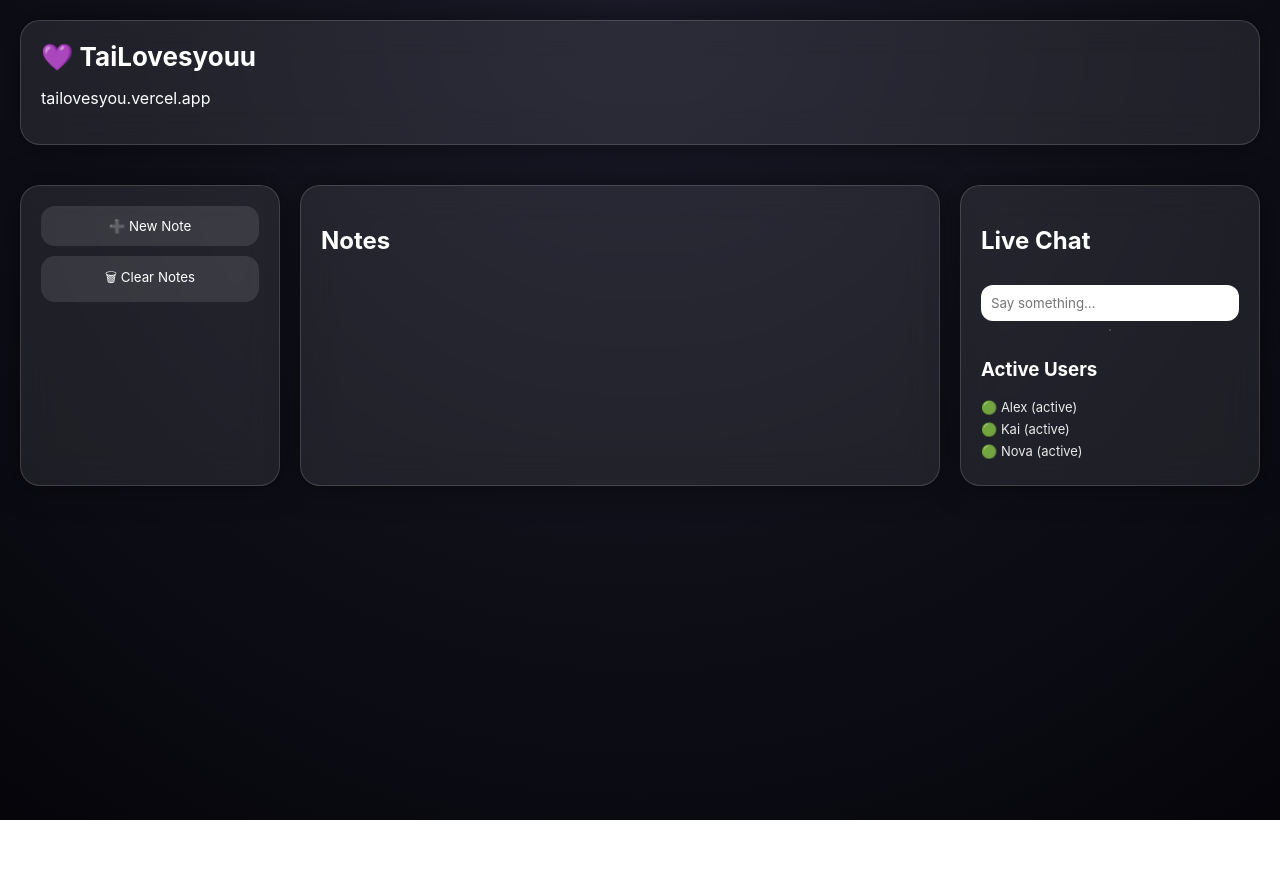
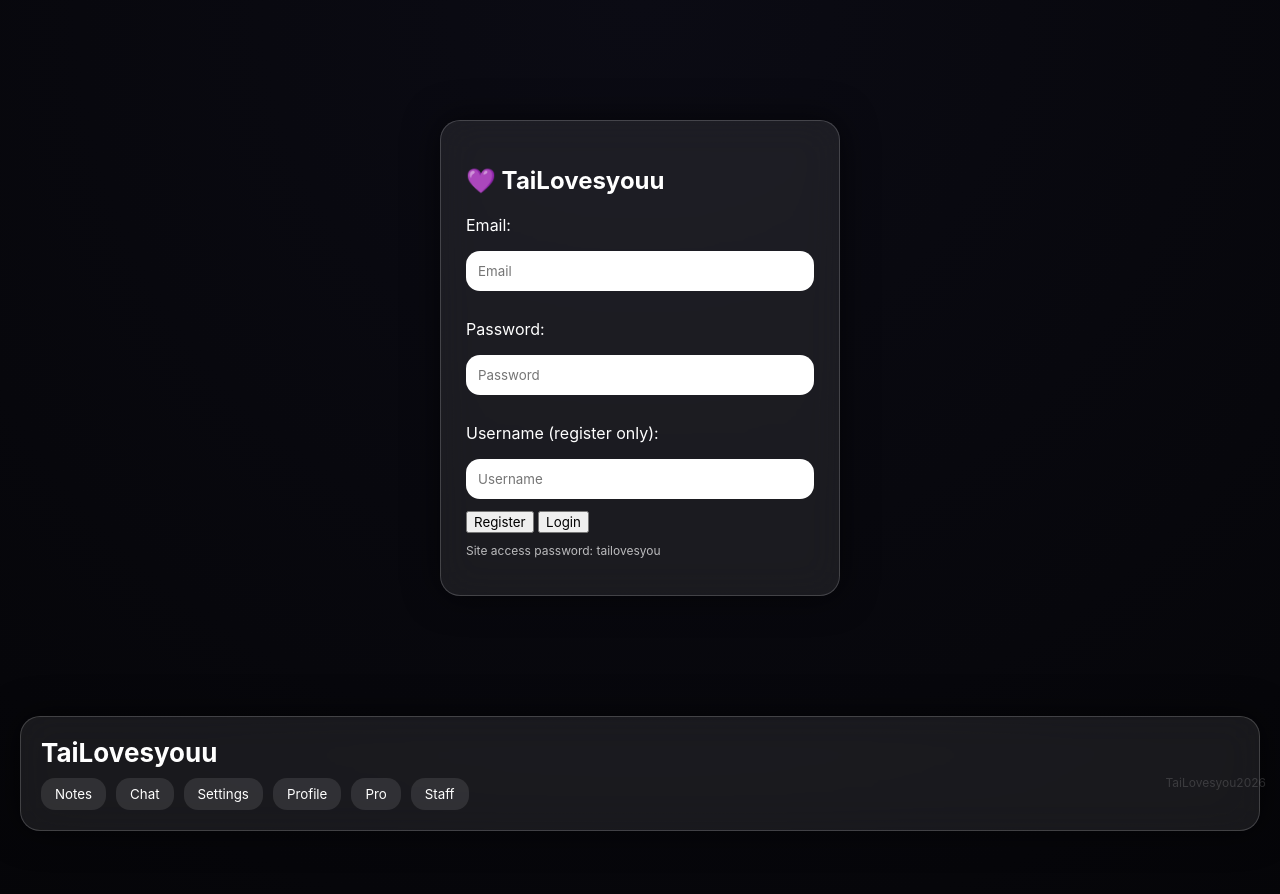
Before and after one commit to taithedev/TaiLovesYou, a plain HTML site: page index.html in a window 1280 px wide. Before the commit the page ends 820 px from the top, so only its background shows below. Drawn offline with nearby package versions, Linux system fonts and the light colour scheme.

Commit message:
Update index.html with new styles and layout
Refactor HTML and CSS for improved structure and styling.

```diff
--- a/index.html
+++ b/index.html
@@ -4,246 +4,269 @@
 <meta charset="UTF-8">
 <title>TaiLovesyouu</title>
 <meta name="viewport" content="width=device-width, initial-scale=1.0">
+<meta name="author" content="TaiLovesyou2026">
+
+<!-- SUPABASE -->
+<script src="https://unpkg.com/@supabase/supabase-js@2"></script>
 
 <style>
-/* ===== RESET ===== */
-* {
-  box-sizing: border-box;
-  font-family: "Inter", system-ui, sans-serif;
+:root {
+  --accent: #a855f7;
+  --bg1: #0b0b14;
+  --bg2: #050508;
+  --glass-bg: rgba(255,255,255,0.08);
+  --glass-border: rgba(255,255,255,0.18);
+  --blur: 18px;
+  --radius: 20px;
+  --anim: 0.25s;
 }
 
+* { box-sizing: border-box; font-family: Inter, sans-serif; }
 body {
-  margin: 0;
-  background: radial-gradient(circle at top, #1b1b2a, #05050a);
-  color: white;
-  min-height: 100vh;
-  overflow-x: hidden;
+  margin: 0; min-height: 100vh;
+  background: radial-gradient(circle at top, var(--bg1), var(--bg2));
+  color: white; overflow-x: hidden;
 }
-
-/* ===== LIQUID GLASS ===== */
+body::after {
+  content: "TaiLovesyou2026"; position: fixed;
+  bottom: 10px; right: 14px; opacity: 0.15; font-size: 12px;
+  pointer-events: none;
+}
 .glass {
-  background: rgba(255,255,255,0.08);
-  backdrop-filter: blur(18px);
-  -webkit-backdrop-filter: blur(18px);
-  border-radius: 20px;
-  border: 1px solid rgba(255,255,255,0.15);
-  box-shadow: 0 0 30px rgba(0,0,0,0.5);
+  background: var(--glass-bg);
+  backdrop-filter: blur(var(--blur));
+  -webkit-backdrop-filter: blur(var(--blur));
+  border: 1px solid var(--glass-border);
+  border-radius: var(--radius);
+  box-shadow: 0 0 35px rgba(0,0,0,.6);
 }
-
-/* ===== HEADER ===== */
-header {
-  padding: 20px;
-  margin: 20px;
+header { margin:20px; padding:20px; }
+header h1 { margin:0; font-size:26px; }
+nav { display:flex; gap:10px; margin-top:10px; }
+nav button {
+  padding:8px 14px; border-radius:14px; border:none;
+  background: rgba(255,255,255,0.1); color:white; cursor:pointer;
+  transition: var(--anim);
 }
-
-header h1 {
-  margin: 0;
-  font-size: 26px;
-}
-
-/* ===== LAYOUT ===== */
-main {
-  display: grid;
-  grid-template-columns: 260px 1fr 300px;
-  gap: 20px;
-  padding: 20px;
-}
-
-/* ===== SIDEBAR ===== */
-#sidebar {
-  padding: 20px;
-}
-
-#sidebar button {
-  width: 100%;
-  margin-bottom: 10px;
-  padding: 12px;
-  border-radius: 14px;
-  border: none;
-  cursor: pointer;
-  background: rgba(255,255,255,0.1);
-  color: white;
-  transition: 0.2s;
-}
-
-#sidebar button:hover {
-  background: rgba(255,255,255,0.2);
-}
-
-/* ===== NOTES ===== */
-#notes {
-  padding: 20px;
-}
-
-#notesGrid {
-  display: grid;
-  grid-template-columns: repeat(auto-fill, minmax(200px,1fr));
-  gap: 15px;
-}
-
-.note {
-  padding: 15px;
-  border-radius: 16px;
-  cursor: grab;
-}
-
-.note textarea {
-  width: 100%;
-  height: 120px;
-  background: transparent;
-  border: none;
-  color: white;
-  resize: none;
-  outline: none;
-  font-size: 14px;
-}
-
-/* ===== CHAT ===== */
-#chat {
-  padding: 20px;
-  display: flex;
-  flex-direction: column;
-}
-
-#chatMessages {
-  flex: 1;
-  overflow-y: auto;
-  margin-bottom: 10px;
-}
-
-.chatMsg {
-  margin-bottom: 6px;
-  font-size: 13px;
-}
-
-#chat input {
-  padding: 10px;
-  border-radius: 12px;
-  border: none;
-  outline: none;
-}
-
-/* ===== USERS ===== */
-.user {
-  font-size: 13px;
-  margin-bottom: 6px;
-  opacity: 0.9;
-}
+nav button:hover { background: var(--accent); }
+main { padding:20px; }
+.page { display:none; animation: fade var(--anim) ease; }
+.page.active { display:block; }
+@keyframes fade { from{opacity:0; transform:translateY(8px);} to{opacity:1; transform:none;} }
+#login { max-width:400px; margin:15vh auto; padding:25px; }
+#login input { width:100%; margin-bottom:12px; padding:12px; border-radius:14px; border:none; outline:none; }
+#notesGrid { display:grid; grid-template-columns:repeat(auto-fill,minmax(220px,1fr)); gap:15px; }
+.note { padding:14px; }
+.note textarea { width:100%; height:140px; background:transparent; border:none; color:white; resize:none; outline:none; }
+.setting { margin-bottom:16px; }
+.setting label { font-size:13px; opacity:.8; display:block; margin-bottom:4px; }
+.setting input[type="range"], .setting input[type="color"] { width:100%; }
+.chatMsg { font-size:13px; margin-bottom:6px; opacity:.9; }
+#chatBox { max-height:250px; overflow-y:auto; margin-bottom:10px; }
 </style>
 </head>
 
 <body>
 
+<!-- LOGIN -->
+<div id="login" class="glass">
+  <h2>💜 TaiLovesyouu</h2>
+  <p>Email:</p>
+  <input id="email" placeholder="Email">
+  <p>Password:</p>
+  <input id="pass" type="password" placeholder="Password">
+  <p>Username (register only):</p>
+  <input id="username" placeholder="Username">
+  <button onclick="registerUser()">Register</button>
+  <button onclick="loginUser()">Login</button>
+  <p style="margin-top:10px;font-size:12px;opacity:0.7;">Site access password: tailovesyou</p>
+</div>
+
+<!-- APP -->
+<div id="app">
   <header class="glass">
-  <h1>💜 TaiLovesyouu</h1>
-  <p>tailovesyou.vercel.app</p>
+    <h1>TaiLovesyouu</h1>
+    <nav>
+      <button onclick="go('notes')">Notes</button>
+      <button onclick="go('chat')">Chat</button>
+      <button onclick="go('settings')">Settings</button>
+      <button onclick="go('profile')">Profile</button>
+      <button onclick="go('proPage')">Pro</button>
+      <button onclick="go('staffPage')">Staff</button>
+    </nav>
   </header>
 
   <main>
 
-  <!-- SIDEBAR -->
-  <aside id="sidebar" class="glass">
+    <!-- NOTES -->
+    <section id="notes" class="page glass">
+      <h2>Notes</h2>
       <button onclick="addNote()">➕ New Note</button>
-    <button onclick="clearNotes()">🗑 Clear Notes</button>
-  </aside>
-
-  <!-- NOTES -->
-  <section id="notes" class="glass">
-    <h2>Notes</h2>
       <div id="notesGrid"></div>
     </section>
 
-  <!-- CHAT + USERS -->
-  <section id="chat" class="glass">
-    <h2>Live Chat</h2>
-    <div id="chatMessages"></div>
+    <!-- CHAT -->
+    <section id="chat" class="page glass">
+      <h2>Chat</h2>
+      <div id="chatBox"></div>
       <input id="chatInput" placeholder="Say something…" onkeydown="sendChat(event)">
+    </section>
 
-    <hr style="opacity:.2">
+    <!-- SETTINGS -->
+    <section id="settings" class="page glass">
+      <h2>Settings</h2>
+      <div class="setting">
+        <label>Accent Color</label>
+        <input type="color" onchange="setVar('--accent', this.value)">
+      </div>
+      <div class="setting">
+        <label>Glass Blur</label>
+        <input type="range" min="5" max="40" value="18" oninput="setVar('--blur', this.value+'px')">
+      </div>
+      <div class="setting">
+        <label>Border Radius</label>
+        <input type="range" min="10" max="40" value="20" oninput="setVar('--radius', this.value+'px')">
+      </div>
+      <div class="setting">
+        <label>Unlock Role (Pro/Staff)</label>
+        <input id="rolePass" placeholder="Password">
+        <button onclick="unlockRole(document.getElementById('rolePass').value)">Unlock</button>
+      </div>
+    </section>
 
-    <h3>Active Users</h3>
-    <div id="users"></div>
+    <!-- PROFILE -->
+    <section id="profile" class="page glass">
+      <h2>Profile</h2>
+      <p>Username: <b id="profileName"></b></p>
+      <p>Role: <b id="role">User</b></p>
+    </section>
+
+    <!-- PRO PAGE -->
+    <section id="proPage" class="page glass">
+      <h2>Pro Tools</h2>
+      <p>Only visible if Pro or Staff</p>
+    </section>
+
+    <!-- STAFF PAGE -->
+    <section id="staffPage" class="page glass">
+      <h2>Staff Panel</h2>
+      <p>Only visible if Staff</p>
     </section>
 
   </main>
+</div>
 
 <script>
-/* ===== NOTES ===== */
-let notes = JSON.parse(localStorage.getItem("notes") || "[]");
-const grid = document.getElementById("notesGrid");
+const SUPABASE_URL = "https://briwvcsduzssmjipxupb.supabase.co";
+const SUPABASE_KEY = "sb_publishable_KXEckjdTYLzecNnacueLaA_JU8dUceV";
+const supabase = supabase.createClient(SUPABASE_URL, SUPABASE_KEY);
+
+let currentUser = null;
+let currentProfile = null;
+let role = "user";
+let notes = [];
+
+// ================= LOGIN / REGISTER =================
+async function registerUser() {
+  const email = document.getElementById('email').value;
+  const pass = document.getElementById('pass').value;
+  const username = document.getElementById('username').value;
+
+  if(!email || !pass || !username) return alert("Fill all fields");
+
+  const { data, error } = await supabase.auth.signUp({ email, password: pass });
+  if(error) return alert(error.message);
+
+  await supabase.from("profiles").insert({ id: data.user.id, username, role: "user" });
+  alert("Account created! Login now.");
+}
+
+async function loginUser() {
+  const email = document.getElementById('email').value;
+  const pass = document.getElementById('pass').value;
+
+  if(!email || !pass) return alert("Fill all fields");
+
+  const { data, error } = await supabase.auth.signInWithPassword({ email, password: pass });
+  if(error) return alert(error.message);
+
+  currentUser = data.user;
+  await loadProfile();
+  login.style.display="none";
+  app.style.display="block";
+  go("notes");
+}
+
+// ================= PROFILE =================
+async function loadProfile() {
+  const { data } = await supabase.from("profiles").select("*").eq("id", currentUser.id).single();
+  currentProfile = data;
+  role = data.role;
+  document.getElementById("role").textContent = role;
+  document.getElementById("profileName").textContent = data.username;
+  renderNotes();
+}
+
+// ================= NOTES =================
+async function loadNotes() {
+  if(!currentUser) return;
+  const { data } = await supabase.from("notes").select("*").eq("user_id", currentUser.id).order("pinned", {ascending:false});
+  notes = data || [];
+  renderNotes();
+}
 
 function renderNotes() {
-  grid.innerHTML = "";
-  notes.forEach((text, i) => {
-    const n = document.createElement("div");
-    n.className = "note glass";
-    n.draggable = true;
-
-    const t = document.createElement("textarea");
-    t.value = text;
-    t.oninput = () => {
-      notes[i] = t.value;
-      saveNotes();
+  notesGrid.innerHTML="";
+  notes.forEach((t,i)=>{
+    const n=document.createElement("div"); n.className="note glass";
+    const ta=document.createElement("textarea"); ta.value=t.content || "";
+    ta.oninput=async ()=>{
+      t.content=ta.value;
+      await supabase.from("notes").upsert({id:t.id, user_id:currentUser.id, content:t.content});
     };
-
-    n.appendChild(t);
-    grid.appendChild(n);
+    n.appendChild(ta);
+    notesGrid.appendChild(n);
   });
 }
 
-function addNote() {
-  notes.push("");
-  saveNotes();
+async function addNote() {
+  if(!currentUser) return alert("Login first");
+  const { data } = await supabase.from("notes").insert({user_id:currentUser.id, content:""}).select().single();
+  notes.push(data);
   renderNotes();
 }
 
-function clearNotes() {
-  if (!confirm("Delete all notes?")) return;
-  notes = [];
-  saveNotes();
-  renderNotes();
+// ================= CHAT =================
+chatInput.addEventListener("keydown", async (e)=>{
+  if(e.key!=="Enter") return;
+  const msg = e.target.value;
+  if(!msg) return;
+  await supabase.from("messages").insert({user_id:currentUser.id, message:msg});
+  const d=document.createElement("div"); d.className="chatMsg"; d.textContent="You: "+msg; chatBox.appendChild(d);
+  e.target.value="";
+});
+
+// ================= SETTINGS =================
+function setVar(name,val){document.documentElement.style.setProperty(name,val);}
+async function unlockRole(pass){
+  let newRole=null;
+  if(pass==="taiwantshuzz") newRole="pro";
+  if(pass==="cuhlove") newRole="staff";
+  if(!newRole) return alert("Wrong password");
+  await supabase.from("profiles").update({role:newRole}).eq("id",currentUser.id);
+  role=newRole; document.getElementById("role").textContent=role;
+  alert("Unlocked role: "+newRole);
 }
 
-function saveNotes() {
-  localStorage.setItem("notes", JSON.stringify(notes));
-}
+// ================= SPA ROUTING =================
+function go(id){document.querySelectorAll(".page").forEach(p=>p.classList.remove("active")); document.getElementById(id).classList.add("active");}
 
-renderNotes();
+// ================= LAST ACTIVE =================
+setInterval(async ()=>{
+  if(!currentUser) return;
+  await supabase.from("profiles").update({last_active:new Date()}).eq("id",currentUser.id);
+},60000);
 
-/* ===== CHAT ===== */
-const chatMessages = document.getElementById("chatMessages");
-
-function sendChat(e) {
-  if (e.key !== "Enter") return;
-  const msg = e.target.value.trim();
-  if (!msg) return;
-
-  const div = document.createElement("div");
-  div.className = "chatMsg";
-  div.textContent = "You: " + msg;
-  chatMessages.appendChild(div);
-
-  e.target.value = "";
-  chatMessages.scrollTop = chatMessages.scrollHeight;
-}
-
-/* ===== USERS (FAKE LIVE) ===== */
-const usersDiv = document.getElementById("users");
-const fakeUsers = ["Alex", "Kai", "Nova", "Luna", "Jay"];
-
-function renderUsers() {
-  usersDiv.innerHTML = "";
-  fakeUsers.slice(0, Math.floor(Math.random()*5)+1).forEach(u => {
-    const d = document.createElement("div");
-    d.className = "user";
-    d.textContent = "🟢 " + u + " (active)";
-    usersDiv.appendChild(d);
-  });
-}
-
-setInterval(renderUsers, 3000);
-renderUsers();
 </script>
-
 </body>
 </html>
```
Lines whose indentation alone changed are shown as unchanged.
